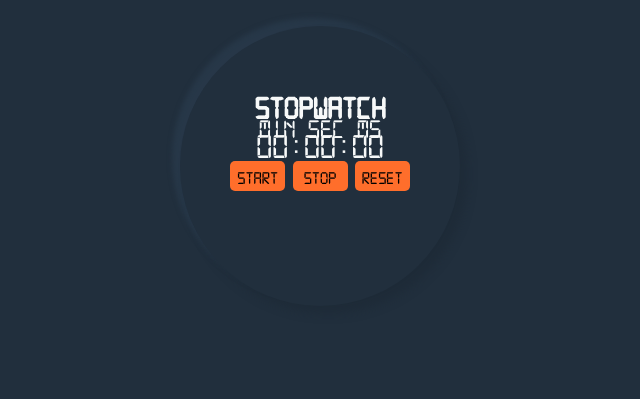
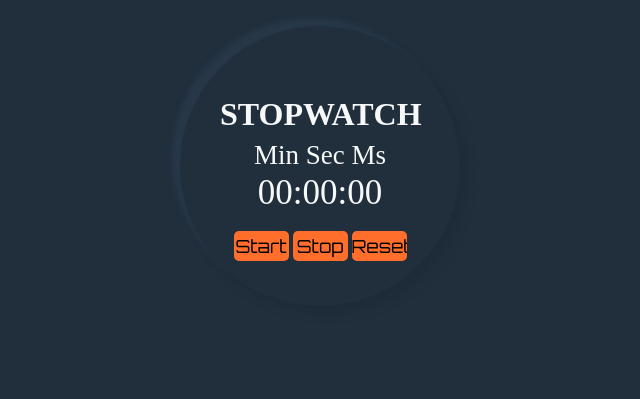
Before and after one commit to garvmehta/stopwatch.io, a plain HTML site: page index.html in a window 1280 px wide. Shown: the part 234-633 px from the top of the page, without its empty margins (320-960 px from the left). Drawn offline with Linux system fonts and the light colour scheme.

Commit message:
Update index.html

```diff
--- a/index.html
+++ b/index.html
@@ -30,12 +30,6 @@
             box-shadow: 8px 8px 8px rgba(28, 40, 51, 0.5), -8px -8px 5px rgba(44, 62, 80, 0.6);
             border-radius: 50%;
         }
-        /* Adding Custom font */
-
-        @font-face {
-            font-family: digitalfont;
-            src: url('digitalfont.ttf');
-        }
 
         #text {
             width: 200px;
@@ -54,13 +48,14 @@
             height: 30px;
             background-color: #FF6E2B;
             border: 0px none;
-            font-family: digitalfont;
+            font-family: 'Orbitron', sans-serif;
             font-size: 18px;
             border-radius: 5px;
             outline: none;
             cursor: pointer;
         }
     </style>
+    <link href="https://fonts.googleapis.com/css2?family=Orbitron&display=swap" rel="stylesheet">
 </head>
 
 <body>
```
